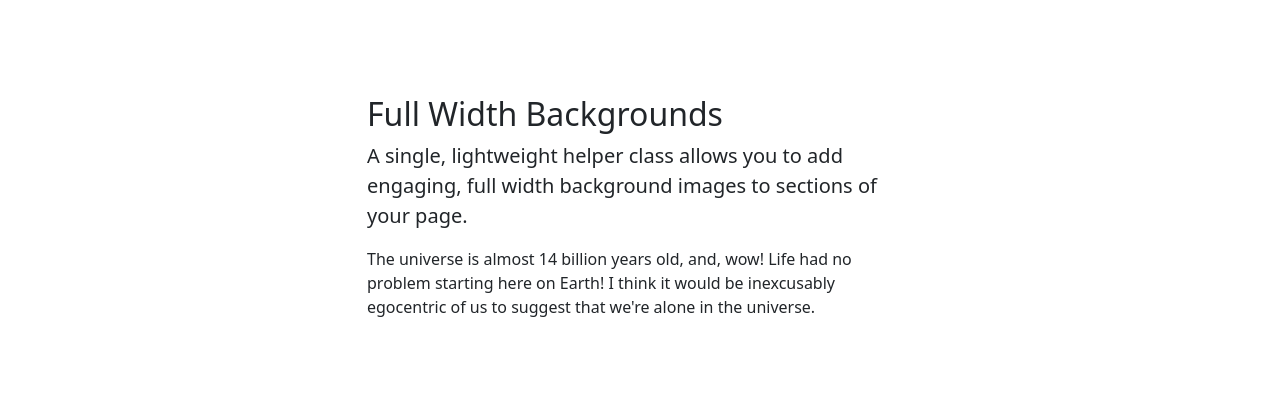
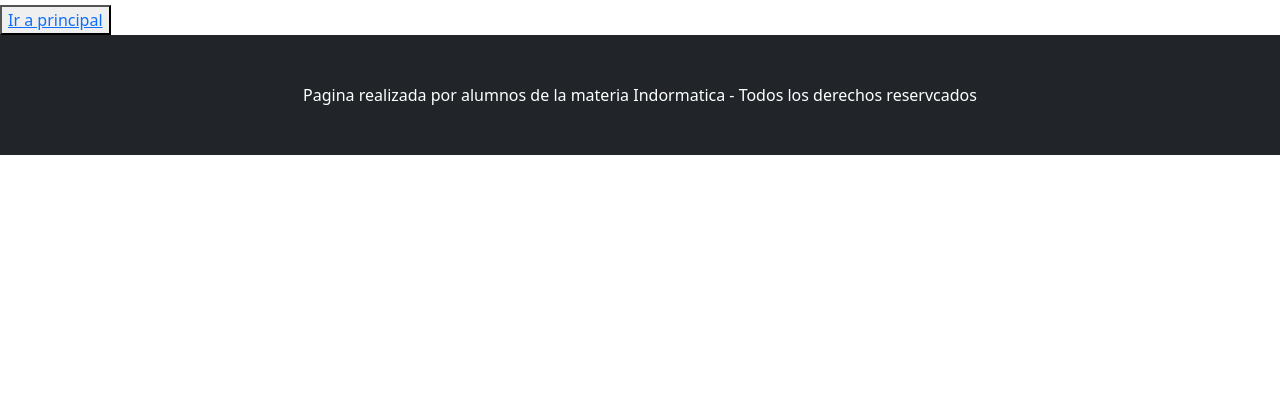
Before and after one commit to AlePezzelato/Trabajo_Final, a Django app: page /alumno/ in a window 1280 px wide. Shown: the part 489-901 px from the top of the page. After the commit the page ends 644 px from the top, so only its background shows below. Run offline with Django 5.2, Linux system fonts and the light colour scheme; data comes from the database, SQL or seed files in the repository; grey boxes labelled with a size stand in for pictures from a placeholder-image service; some libraries are stand-ins or nearby versions.

Commit message:
agregue componentes

```diff
--- a/Escuela_CABJ/alumno/templates/alumno/index.html
+++ b/Escuela_CABJ/alumno/templates/alumno/index.html
@@ -3,6 +3,10 @@
 {% block titulo %}
     Alumnos
 {% endblock titulo %}
+
+{% block titulo_aplicacion %}
+    Escuela La mitad +1
+{% endblock titulo_aplicacion %}
 
 {% block contenido %}
     {% for alumno in alumnos %}
--- a/Escuela_CABJ/core/templates/core/base.html
+++ b/Escuela_CABJ/core/templates/core/base.html
@@ -1,3 +1,6 @@
+{% load static %}
+
+
 <!DOCTYPE html>
 <html lang="es">
     <head>
@@ -5,71 +8,32 @@
         <meta name="viewport" content="width=device-width, initial-scale=1, shrink-to-fit=no" />
         <meta name="description" content="" />
         <meta name="author" content="" />
-        <title>Full Width Pics - Start Bootstrap Template</title>
+        <title>
+            {% block titulo %}
+
+            {% endblock titulo %}
+        </title>
         <!-- Favicon-->
-        <link rel="icon" type="image/x-icon" href="assets/favicon.ico" />
+        <link rel="icon" type="image/x-icon" href="{% static 'core/assets/favicon.ico' %}" />
         <!-- Core theme CSS (includes Bootstrap)-->
-        <link href="css/styles.css" rel="stylesheet" />
+        <link href="{% static 'core/css/styles.css' %}" rel="stylesheet" />
     </head>
     <body>
-        <!-- Responsive navbar-->
-        <nav class="navbar navbar-expand-lg navbar-dark bg-dark">
-            <div class="container">
-                <a class="navbar-brand" href="#!">Start Bootstrap</a>
-                <button class="navbar-toggler" type="button" data-bs-toggle="collapse" data-bs-target="#navbarSupportedContent" aria-controls="navbarSupportedContent" aria-expanded="false" aria-label="Toggle navigation"><span class="navbar-toggler-icon"></span></button>
-                <div class="collapse navbar-collapse" id="navbarSupportedContent">
-                    <ul class="navbar-nav ms-auto mb-2 mb-lg-0">
-                        <li class="nav-item"><a class="nav-link active" aria-current="page" href="#!">Home</a></li>
-                        <li class="nav-item"><a class="nav-link" href="#!">About</a></li>
-                        <li class="nav-item"><a class="nav-link" href="#!">Contact</a></li>
-                    </ul>
-                </div>
-            </div>
-        </nav>
-        <!-- Header - set the background image for the header in the line below-->
-        <header class="py-5 bg-image-full" style="background-image: url('https://source.unsplash.com/wfh8dDlNFOk/1600x900')">
-            <div class="text-center my-5">
-                <img class="img-fluid rounded-circle mb-4" src="https://dummyimage.com/150x150/6c757d/dee2e6.jpg" alt="..." />
-                <h1 class="text-white fs-3 fw-bolder">Full Width Pics</h1>
-                <p class="text-white-50 mb-0">Landing Page Template</p>
-            </div>
-        </header>
-        <!-- Content section-->
-        <section class="py-5">
-            <div class="container my-5">
-                <div class="row justify-content-center">
-                    <div class="col-lg-6">
-                        <h2>Full Width Backgrounds</h2>
-                        <p class="lead">A single, lightweight helper class allows you to add engaging, full width background images to sections of your page.</p>
-                        <p class="mb-0">The universe is almost 14 billion years old, and, wow! Life had no problem starting here on Earth! I think it would be inexcusably egocentric of us to suggest that we're alone in the universe.</p>
-                    </div>
-                </div>
-            </div>
-        </section>
-        <!-- Image element - set the background image for the header in the line below-->
-        <div class="py-5 bg-image-full" style="background-image: url('https://source.unsplash.com/4ulffa6qoKA/1200x800')">
-            <!-- Put anything you want here! The spacer below with inline CSS is just for demo purposes!-->
-            <div style="height: 20rem"></div>
-        </div>
-        <!-- Content section-->
-        <section class="py-5">
-            <div class="container my-5">
-                <div class="row justify-content-center">
-                    <div class="col-lg-6">
-                        <h2>Engaging Background Images</h2>
-                        <p class="lead">The background images used in this template are sourced from Unsplash and are open source and free to use.</p>
-                        <p class="mb-0">I can't tell you how many people say they were turned off from science because of a science teacher that completely sucked out all the inspiration and enthusiasm they had for the course.</p>
-                    </div>
-                </div>
-            </div>
-        </section>
-        <!-- Footer-->
-        <footer class="py-5 bg-dark">
-            <div class="container"><p class="m-0 text-center text-white">Copyright &copy; Your Website 2023</p></div>
-        </footer>
-        <!-- Bootstrap core JS-->
+        {% include 'core/componentes/navbar.html' %}
+
+            <h1>
+                {% block titulo_aplicacion %}
+                {% endblock titulo_aplicacion %}
+            </h1>
+
+        {% block contenido %}
+
+        {% endblock contenido %}
+
+        {% include 'core/componentes/footer.html' %}
+
         <script src="https://cdn.jsdelivr.net/npm/bootstrap@5.2.3/dist/js/bootstrap.bundle.min.js"></script>
         <!-- Core theme JS-->
-        <script src="js/scripts.js"></script>
+        <script src="{% static 'core/js/scripts.js' %} "></script>
     </body>
 </html>
--- /dev/null
+++ b/Escuela_CABJ/core/templates/core/componentes/footer.html
@@ -0,0 +1,3 @@
+<footer class="py-5 bg-dark fixed-botom">
+    <div class="container"><p class="m-0 text-center text-white">Pagina realizada por alumnos de la materia Indormatica - Todos los derechos reservcados</p></div>
+</footer>
--- a/Escuela_CABJ/core/templates/core/componentes/navbar.html
+++ b/Escuela_CABJ/core/templates/core/componentes/navbar.html
@@ -0,0 +1,14 @@
+<!-- Responsive navbar-->
+<nav class="navbar navbar-expand-lg navbar-dark bg-dark">
+    <div class="container">
+        <a class="navbar-brand" href="#!">Escuela Club Atletico Boca Juniors</a>
+        <button class="navbar-toggler" type="button" data-bs-toggle="collapse" data-bs-target="#navbarSupportedContent" aria-controls="navbarSupportedContent" aria-expanded="false" aria-label="Toggle navigation"><span class="navbar-toggler-icon"></span></button>
+        <div class="collapse navbar-collapse" id="navbarSupportedContent">
+            <ul class="navbar-nav ms-auto mb-2 mb-lg-0">
+                <li class="nav-item"><a class="nav-link active" aria-current="page" href="{% url 'alumno:index' %}">Alumnos</a></li>
+                <li class="nav-item"><a class="nav-link" href="{% url 'docente:index' %}">Docentes</a></li>
+                <li class="nav-item"><a class="nav-link" href="{% url 'materia:index' %}">Materia</a></li>
+            </ul>
+        </div>
+    </div>
+</nav>
--- a/Escuela_CABJ/docente/templates/docente/index.html
+++ b/Escuela_CABJ/docente/templates/docente/index.html
@@ -4,6 +4,10 @@
     Docentes
 {% endblock titulo %}
 
+{% block titulo_aplicacion %}
+Escuela La mitad +1
+{% endblock titulo_aplicacion %}
+
 {% block contenido %}
 <button ><a href="{% url 'core:index' %}">Ir a principal</a></button>
 {% endblock contenido %}
--- a/Escuela_CABJ/materia/templates/materia/index.html
+++ b/Escuela_CABJ/materia/templates/materia/index.html
@@ -4,6 +4,11 @@
     Materias
 {% endblock titulo %}
 
+{% block titulo_aplicacion %}
+Escuela La mitad +1
+{% endblock titulo_aplicacion %}
+
+
 {% block contenido %}
 <button ><a href="{% url 'core:index' %}">Ir a principal</a></button>
 {% endblock contenido %}
```
Also changed, not shown: Escuela_CABJ/core/templates/core/index.html (+43 -1 lines).
